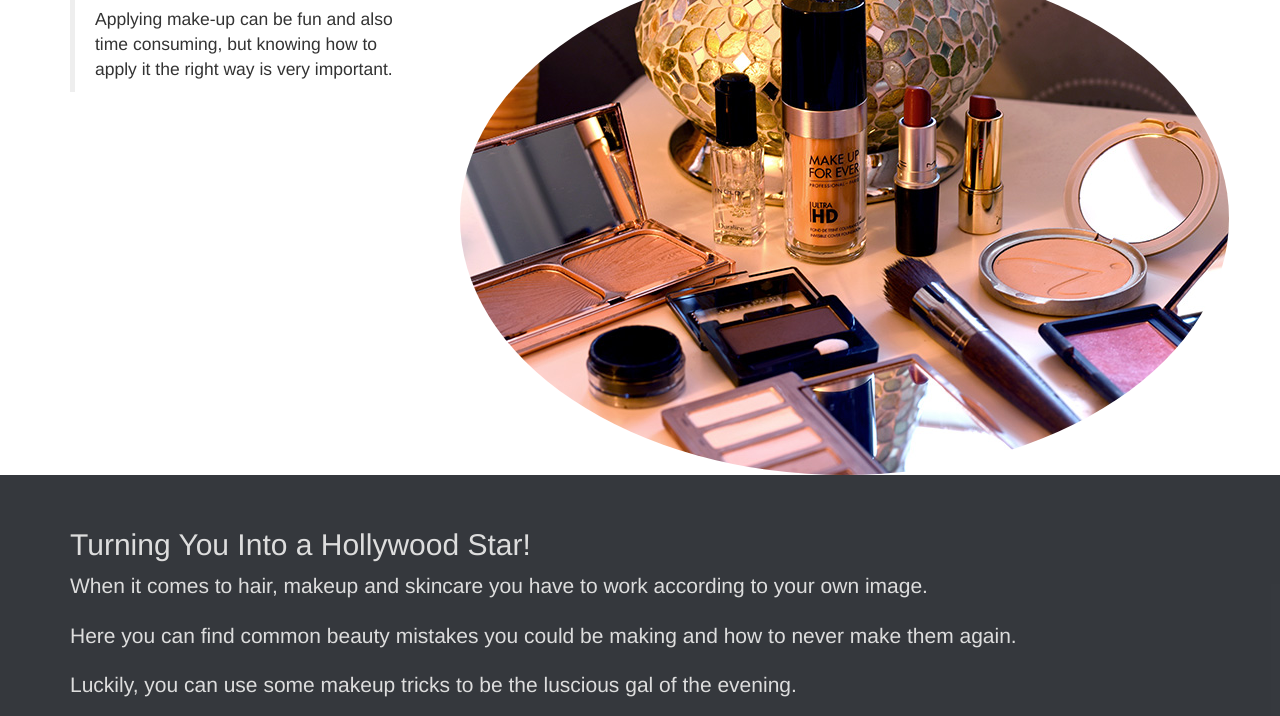
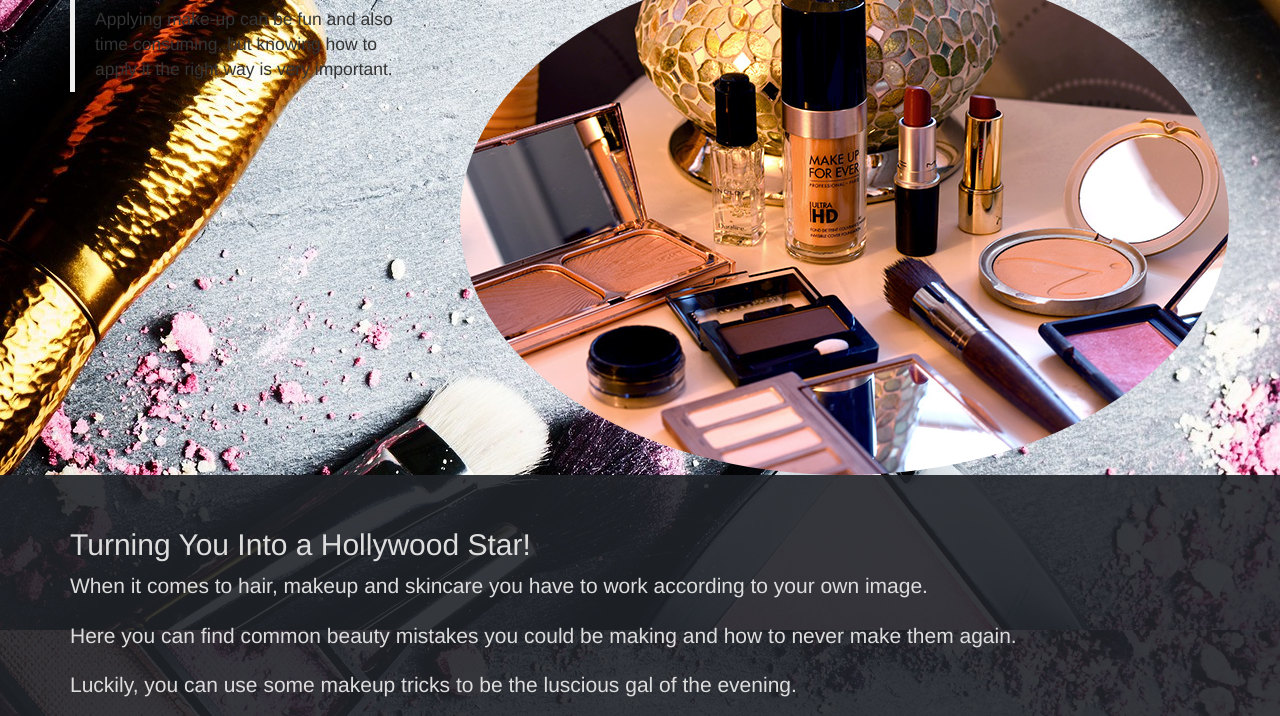
Before and after one commit to venninne/Simply-Gorgeos, a plain HTML site: page index.html in a window 1280 px wide. Shown: the part 433-1149 px from the top of the page. Drawn offline with Linux system fonts and the light colour scheme.

Commit message:
image back

```diff
--- a/css/styles.css
+++ b/css/styles.css
@@ -29,7 +29,7 @@
 }
 body{
   padding-top: 70px;
-  background: url('images/MakeupGoals.jpg');
+  background: url('../images/MakeupGoals.jpg');
 }
 
 .banner-title {
```
